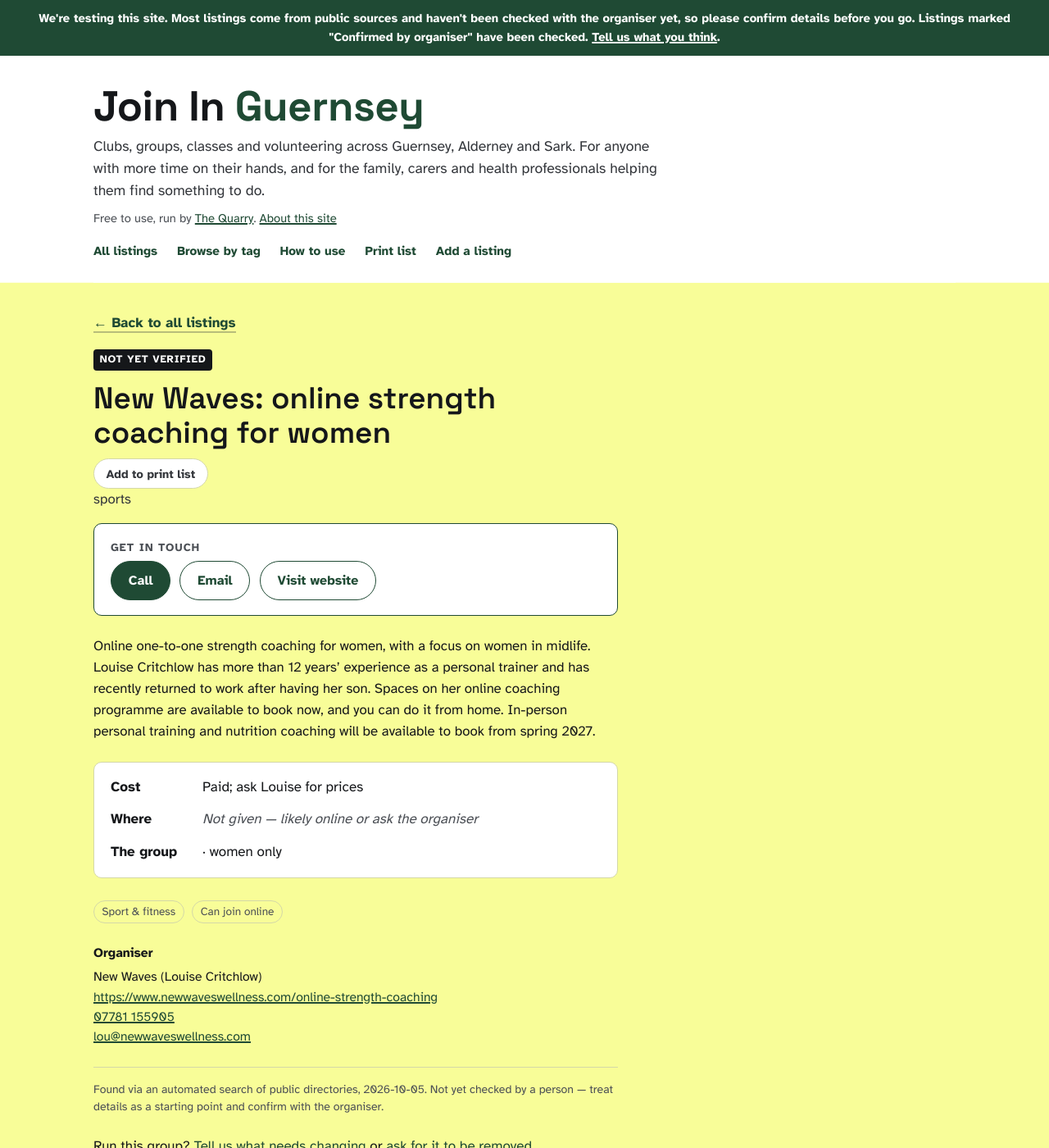
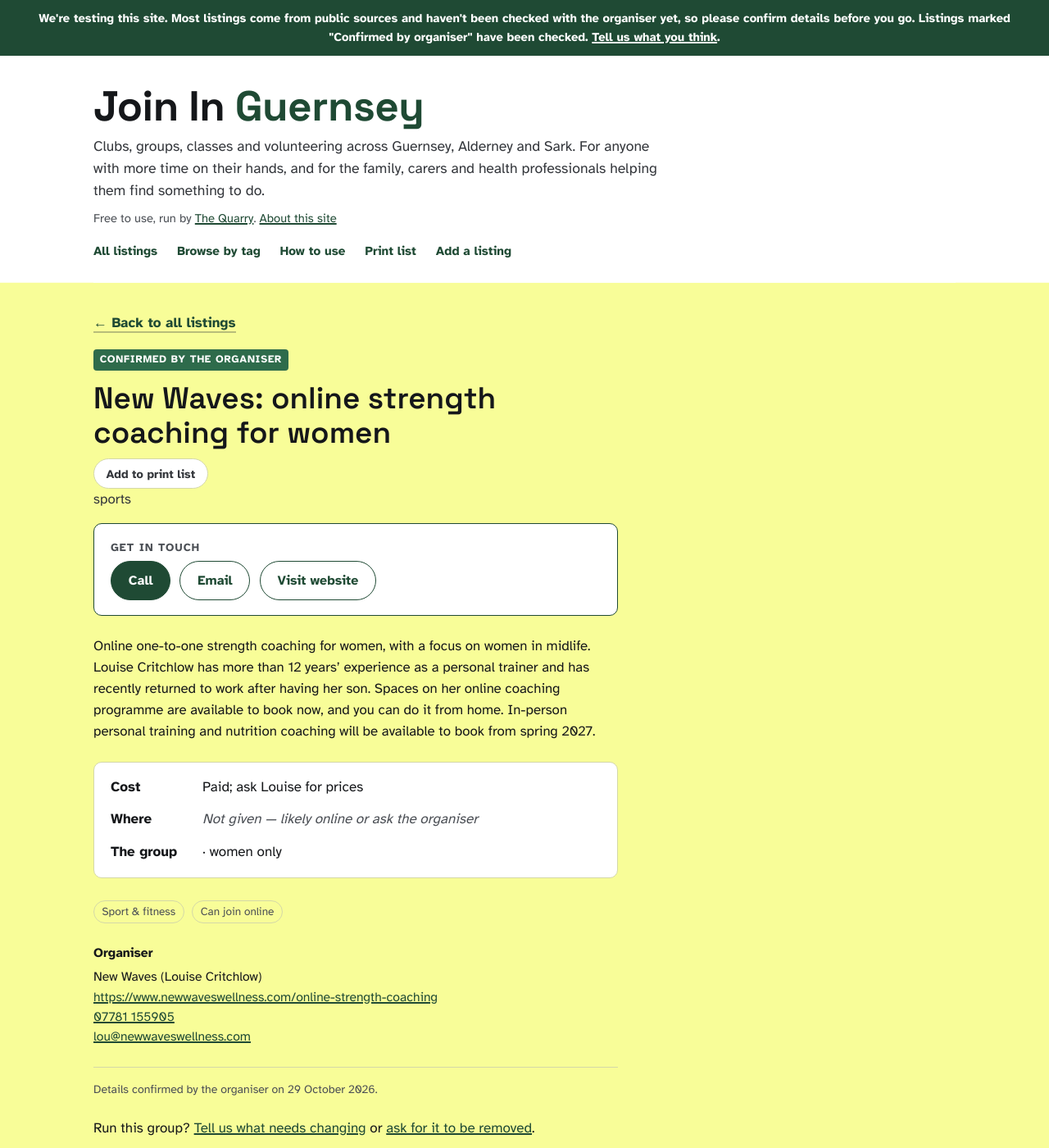
Before and after one commit to active-seniors/active-seniors.github.io, a Jekyll site: the page built from _listings/new-waves.md, in a window 1280 px wide and 1400 px high. Shown: the whole window at 82% size. Built offline with Jekyll 4.4.1, drawn with Linux system fonts in a browser that asks for light colours.

Commit message:
New Waves: confirmed by organiser
Co-Authored-By: Claude Opus 5.5 <noreply@anthropic.com>
Claude-Session: https://claude.ai/code/session_01AumRmWkicfMX1Y7C5fLeSN

```diff
--- a/_listings/new-waves.md
+++ b/_listings/new-waves.md
@@ -18,6 +18,8 @@ verification:
   verified_date: ''
   review_due: ''
   last_pr: ''
+  confirmed_by_organiser: '2026-10-29'
+  confirmed_via: email
 discovery:
   source_url: https://directory.healthconnections.gg/listing/59627ff8-77b0-4491-b910-072a79b84e35
   scraped_date: '2026-10-05'
@@ -37,6 +39,7 @@ discovery:
     recent return to work after having her son; online coaching spaces available to
     book now; in-person PT and nutrition coaching bookable from spring 2027. Asked
     to see the redraft.'
+  - 'Organiser reply 2026-10-29 (email): approved the redrafted listing.'
 suitable_for:
 - online-option
 group:
```
